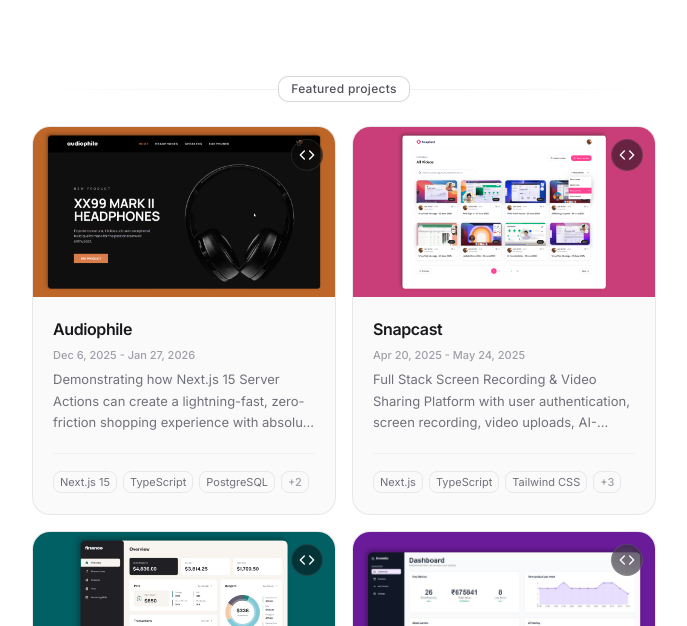
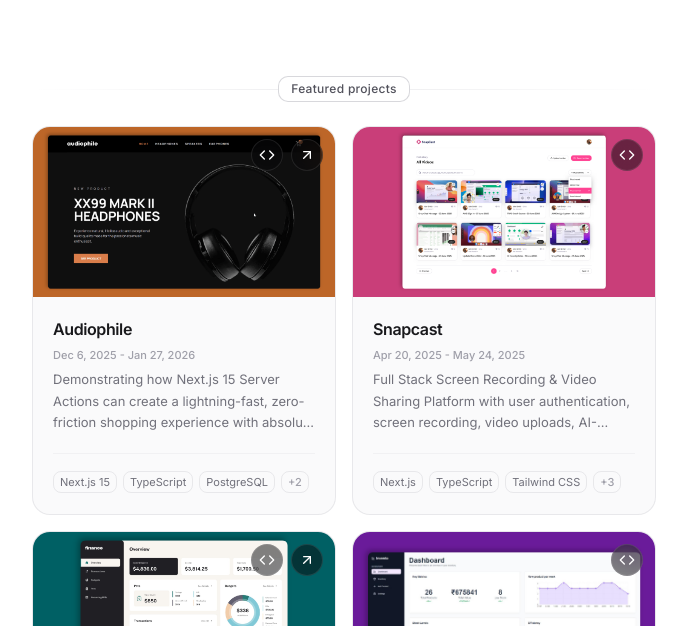
Before and after one commit to sarfarazstark/portfolio, a React (Vite) app: page / in a window 1280 px wide. Shown: the part 1400-2026 px from the top of the page, without its empty margins (296-983 px from the left). Built offline with nearby package versions, Linux system fonts and the light colour scheme.

Commit message:
feat: update ProjectCard link icons and button order
- Change ArrowUpLeft to ArrowUpRight icon for live preview links
- Reorder action buttons to display GitHub link first, then live link
- Fix indentation formatting in ProjectCard component

```diff
--- a/src/components/sections/Projects/ProjectCard.tsx
+++ b/src/components/sections/Projects/ProjectCard.tsx
@@ -1,5 +1,5 @@
 import { motion } from 'framer-motion'
-import { Code, ArrowUpLeft } from 'lucide-react'
+import { Code, ArrowUpRight } from 'lucide-react'
 import type { Project } from '@/types/portfolio'
 
 interface ProjectCardProps {
@@ -28,19 +28,6 @@
 
 				{/* Top-right aligned action buttons */}
 				<div className="absolute top-3 right-3 flex gap-2 z-10">
-                    {project.links.live && project.links.live !== '#' && (
-                        <motion.a
-                            whileHover={{ scale: 1.1 }}
-                            whileTap={{ scale: 0.9 }}
-                            href={project.links.live}
-                            target="_blank"
-                            rel="noreferrer"
-                            className="flex h-8 w-8 items-center justify-center rounded-full bg-zinc-950/50 text-white backdrop-blur-md border border-white/10 hover:bg-zinc-950/80 transition-colors"
-                            title="Live Preview"
-                        >
-                            <ArrowUpLeft className="h-4 w-4" />
-                        </motion.a>
-                    )}
 					{project.links.github && (
 						<motion.a
 							whileHover={{ scale: 1.1 }}
@@ -52,6 +39,19 @@
 							title="View Code"
 						>
 							<Code className="h-4 w-4" />
+						</motion.a>
+					)}
+					{project.links.live && project.links.live !== '#' && (
+						<motion.a
+							whileHover={{ scale: 1.1 }}
+							whileTap={{ scale: 0.9 }}
+							href={project.links.live}
+							target="_blank"
+							rel="noreferrer"
+							className="flex h-8 w-8 items-center justify-center rounded-full bg-zinc-950/50 text-white backdrop-blur-md border border-white/10 hover:bg-zinc-950/80 transition-colors"
+							title="Live Preview"
+						>
+							<ArrowUpRight className="h-4 w-4" />
 						</motion.a>
 					)}
 				</div>
--- a/src/data/portfolio.json
+++ b/src/data/portfolio.json
@@ -123,7 +123,7 @@
             ],
             "links": {
                 "github": "https://github.com/sarfarazstark/audiophile",
-                "live": "#"
+				"live": "https://audiophile-eight-cyan.vercel.app/"
             },
 			"period": "Dec 6, 2025 - Jan 27, 2026",
             "image": "/audiophile.png",
@@ -138,7 +138,7 @@
             "techStack": ["HTML5", "CSS3", "JavaScript", "React.js"],
             "links": {
                 "github": "https://github.com/sarfarazstark/frontendmentor",
-                "live": "#"
+				"live": "https://fm.sarfaraz.is-a.dev"
             },
 			"period": "19 July 2022 - Present",
             "image": "/frontendmentor.png",
@@ -196,7 +196,7 @@
             ],
             "links": {
                 "github": "https://github.com/sarfarazstark/finco",
-                "live": "#"
+				"live": "https://finco-beige.vercel.app/"
             },
 			"period": "Dec 18, 2025 - Paused",
             "image": "/finco.png",
```
Lines whose indentation alone changed are shown as unchanged.
